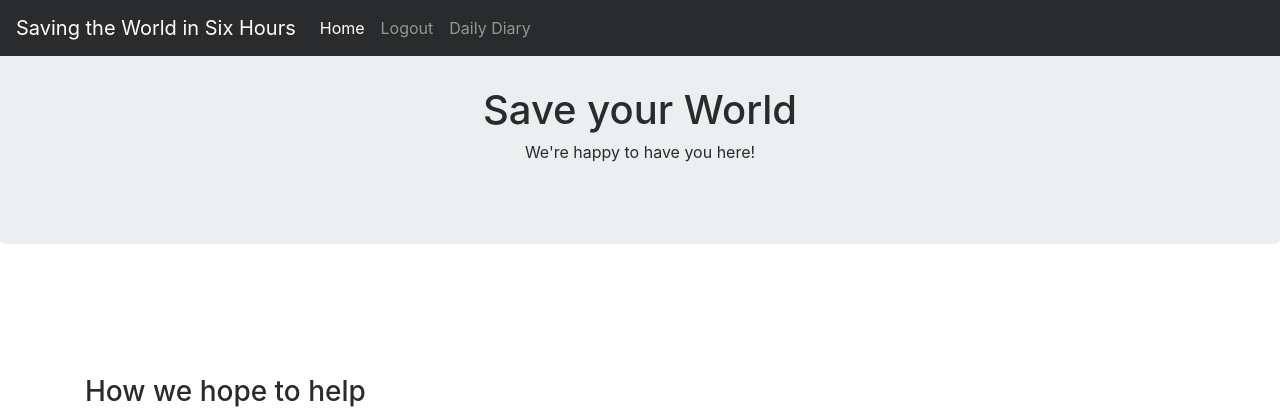
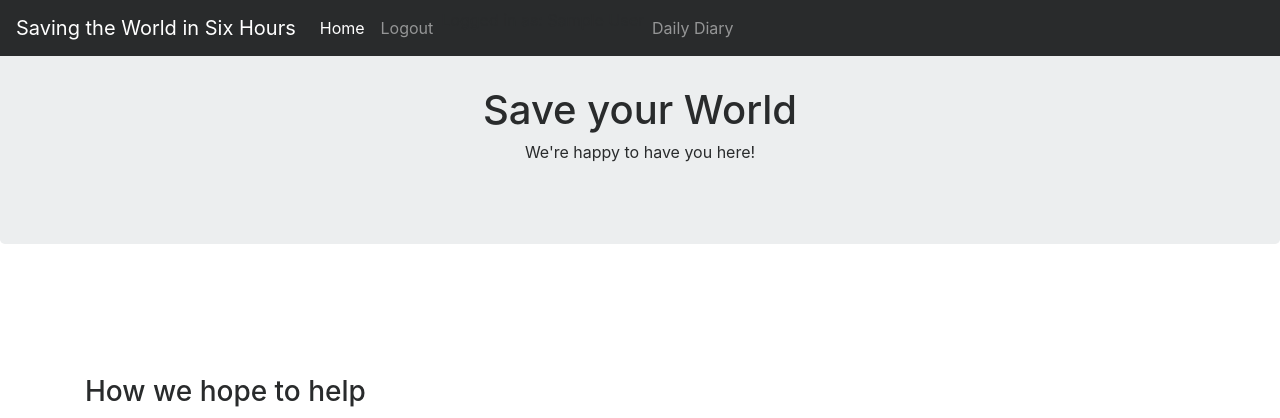
Before and after one commit to velvetbleurose/Save-the-World-in-Six-hours, a Flask app: page / in a window 1280 px wide. Shown: the top 418 px of the page. Run offline with Flask 2, Linux system fonts and the light colour scheme; the visitor is signed in with stand-in values (Sample User, id 1); some libraries are stand-ins or nearby versions.

Commit message:
Update home.html
add login name

```diff
--- a/flaskr/templates/home.html
+++ b/flaskr/templates/home.html
@@ -25,8 +25,13 @@
             <a class="nav-link" href="/login">Login</a>
           </li>
         {%else%}
+
           <li class="nav-item">
             <a class="nav-link" href="/logout">Logout</a>
+        </li>
+
+         <li class="nav=item">
+           Logged in as: {{current_user.name}}
         </li>
         {%endif%}
         <li class="nav-item">
```
